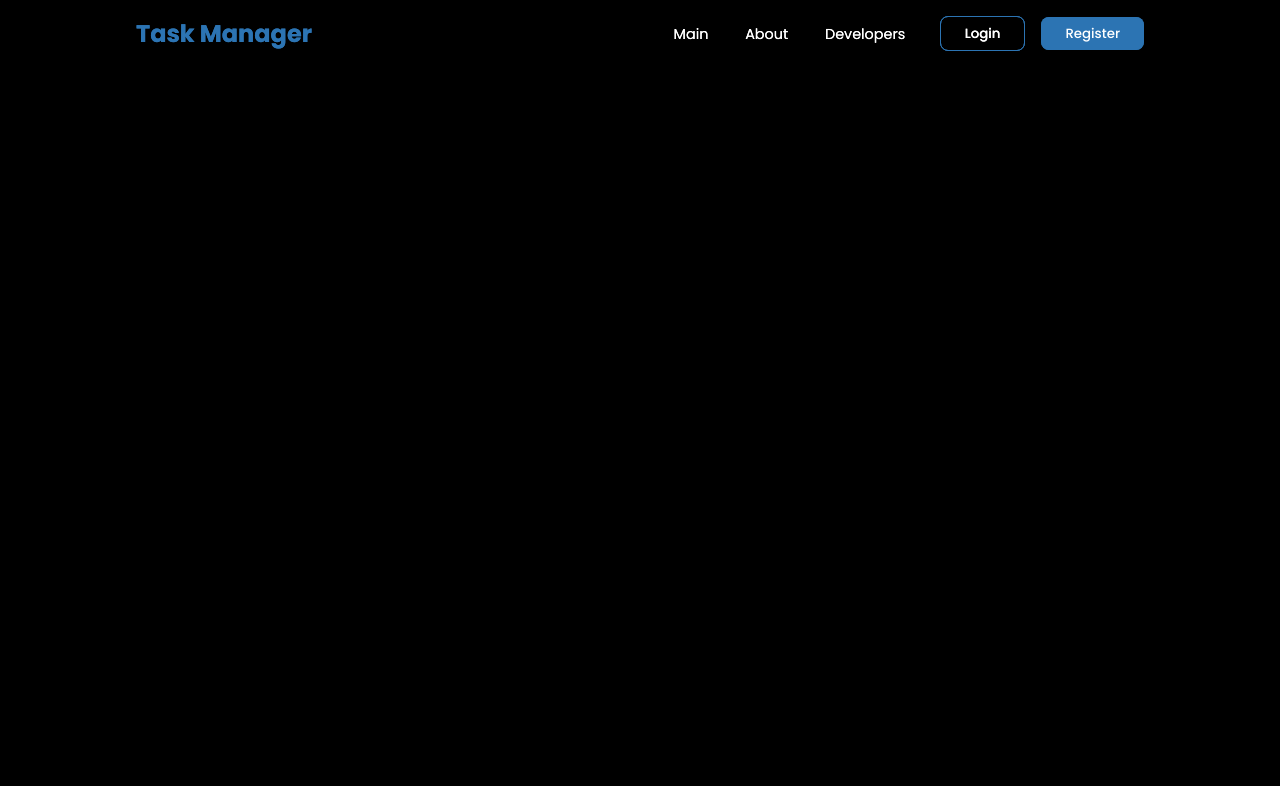
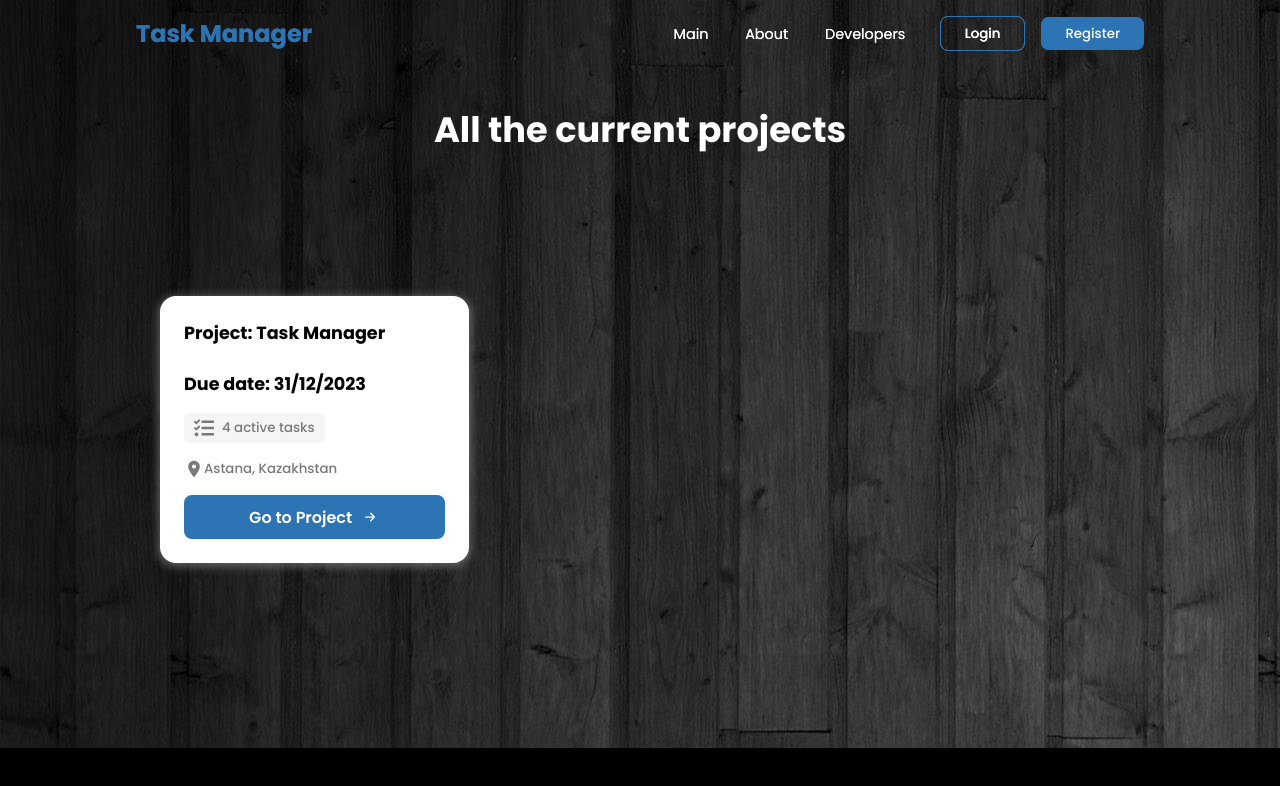
Before and after one commit to SultokTheF/TaskManager, a React (Create React App) app in the folder client/: page /projects in a window 1280 px wide. Shown: the top 786 px of the page. Built offline with nearby package versions, Linux system fonts and the light colour scheme.

Commit message:
ProjectList page implemented

```diff
--- a/client/src/App.tsx
+++ b/client/src/App.tsx
@@ -7,8 +7,12 @@ import Navbar from "./components/layout/Navbar/Navbar";
 
 // Pages
 import MainPage from "./pages/MainPage";
+
 import LoginPage from "./pages/LoginPage";
 import RegisterPage from "./pages/RegisterPage";
+
+import ProjectListPage from "./pages/ProjectListPage";
+
 
 
 
@@ -22,6 +26,7 @@ const App: React.FC = () => {
         <Route path="/" element={ <MainPage/>} />
         <Route path="/login" element={ <LoginPage/>} />
         <Route path="/register" element={ <RegisterPage/>} />
+        <Route path="/projects" element={ <ProjectListPage/>} />
       </Routes>
     </>
     </>
--- /dev/null
+++ b/client/src/components/layout/ProjectCard/ProjectCard.css
@@ -0,0 +1,53 @@
+.offer .secContainter .mainContent .singleOffer .offerBody {
+  padding: 1rem;
+}
+.offer .secContainter .mainContent .singleOffer .offerBody .price {
+  justify-content: space-between;
+}
+.offer .secContainter .mainContent .singleOffer .offerBody .price h4 {
+  color: var(--blackColor);
+  font-size: 1.1rem;
+  font-weight: 700;
+}
+.offer .secContainter .mainContent .singleOffer .offerBody .price .status {
+  padding: 5px 10px;
+  color: var(--HoverColor);
+  background: var(--greyBg);
+  border-radius: 3rem;
+  font-size: 10px;
+  font-weight: 600;
+}
+.offer .secContainter .mainContent .singleOffer .offerBody .amenities {
+  width: 100%;
+  flex-wrap: wrap;
+  justify-content: flex-start;
+  padding: 1rem 0;
+  gap: 0.5rem;
+}
+.offer .secContainter .mainContent .singleOffer .offerBody .amenities .singleAmenity {
+  padding: 5px 10px;
+  border-radius: 5px;
+  background: var(--greyBg);
+  gap: 0.5rem;
+}
+.offer .secContainter .mainContent .singleOffer .offerBody .btn {
+  margin-top: 1rem;
+  width: 100%;
+  text-align: center;
+  justify-content: center;
+  padding: 0.6rem;
+  color: var(--whiteColor);
+  font-weight: 600;
+  gap: 0.5rem;
+}
+
+.offer .secContainter .mainContent .singleOffer .offerBody .btn:hover {
+  box-shadow: 0 2px 8px 2px var( --blackColor );;
+}
+
+.offer .secContainter .mainContent .singleOffer .offerBody .btn .icon {
+  color: var(--whiteColor);
+}
+.offer .secContainter .mainContent .singleOffer:hover {
+  transform: translateY(-14px);
+}/*# sourceMappingURL=offer.css.map */
--- /dev/null
+++ b/client/src/components/layout/ProjectCard/ProjectCard.tsx
@@ -0,0 +1,49 @@
+import React, {useEffect} from 'react'
+
+import './ProjectCard.css';
+
+import {BsArrowRightShort} from 'react-icons/bs'
+import {MdLocationOn} from 'react-icons/md'
+import { FaTasks } from "react-icons/fa";
+
+// Import Aos ======================>
+import Aos from 'aos'
+import 'aos/dist/aos.css'
+
+const ProjectCard: React.FC = () => {
+    useEffect(()=>{
+        Aos.init({duration: 2000})
+    }, [])
+
+    return (
+        <>
+            <div data-aos="fade-up" data-aos-duration="3000" className="singleOffer">
+                <div className="offerBody">
+                    <div className="price">
+                        <h4>
+                            Project: Task Manager
+                        </h4> <br />
+                        <h4>
+                            Due date: 31/12/2023
+                        </h4>
+                    </div>
+
+                    <div className="amenities flex">
+                        <div className="singleAmenity flex">
+                            <FaTasks className="icon"/>
+                            <small>4 active tasks</small>
+                        </div>
+                    </div>
+
+                    <div className="location flex">
+                        <MdLocationOn className="icon"/>
+                        <small>Astana, Kazakhstan</small>
+                    </div>
+                    <a className='btn flex' href={`/task/1`}>Go to Project <BsArrowRightShort className='icon'/></a>
+                </div>
+            </div>
+        </>
+    );
+}
+
+export default ProjectCard;
--- a/client/src/modules/product/components/Home/Home.tsx
+++ b/client/src/modules/product/components/Home/Home.tsx
@@ -19,7 +19,7 @@ const Home: React.FC = () => {
             Manage your projects with us!
           </p>
           <button data-aos="fade-up" data-aos-duration="3000" className="btn">
-            <a href="/field">Start</a>
+            <a href="/projects">Start</a>
           </button>
         </div>
       </div>
--- /dev/null
+++ b/client/src/modules/projects/assets/styles/ProjectList.css
@@ -0,0 +1,51 @@
+.offer .secContainter .mainContent {
+  min-height: 55vh;
+  gap: 1rem;
+}
+.offer .secContainter .secIntro .secTitle {
+  margin-top: 5%;
+  color: var(--whiteColor);
+}
+
+.offer .secContainter .mainContent .singleOffer {
+  background: var(--whiteColor);
+  border-radius: 1rem;
+  overflow: hidden;
+  padding: 0.5rem;
+  box-shadow: 0 2px 8px 2px rgba(178, 178, 178, 0.45);
+}
+.offer .secContainter .mainContent .singleOffer .icon {
+  font-size: 20px;
+  color: var(--textColor);
+}
+.offer .secContainter .mainContent .singleOffer small {
+  font-weight: 500;
+  color: var(--textColor);
+}
+.offer .secContainter .mainContent .singleOffer .destImage {
+  position: relative;
+  height: 200px;
+  width: 100%;
+  border-radius: 1rem;
+  overflow: hidden;
+}
+.offer .secContainter .mainContent .singleOffer .destImage img {
+  height: 100%;
+  width: 100%;
+}
+.offer .secContainter .mainContent .singleOffer .destImage .discount {
+  position: absolute;
+  top: 10px;
+  right: 10px;
+  padding: 5px 10px;
+  background: var(--PrimaryColor);
+  color: var(--whiteColor);
+  border-radius: 3rem;
+  font-size: 10px;
+  font-weight: 500;
+}
+
+.project-list {
+  height: 100%;
+  background: url("../images/auth_back.jpeg");
+}
--- /dev/null
+++ b/client/src/modules/projects/components/ProjectList.tsx
@@ -0,0 +1,31 @@
+import React, { useState, useEffect } from 'react';
+
+import '../assets/styles/ProjectList.css';
+
+import ProjectCard from '../../../components/layout/ProjectCard/ProjectCard';
+
+const ProjectList: React.FC = () => {
+return (
+<>
+    <div className='project-list'>
+        <section className='offer section container'>
+            <div className="secContainter">
+                <div className="secIntro">
+                    <h2 className='secTitle'>
+                        All the current projects
+                    </h2>
+                </div>
+
+                <div className="mainContent grid">
+                    <ProjectCard/>
+                </div>
+                <br />
+                <br />
+            </div>
+        </section>
+    </div>
+</>
+);
+}
+
+export default ProjectList;
--- /dev/null
+++ b/client/src/modules/projects/index.ts
@@ -0,0 +1,3 @@
+import ProjectList from "./components/ProjectList";
+
+export { ProjectList };
--- /dev/null
+++ b/client/src/pages/ProjectListPage.tsx
@@ -0,0 +1,13 @@
+import React from "react";
+
+import { ProjectList } from "../modules/projects";
+
+const ProjectListPage: React.FC = () => {
+    return (
+        <>
+            <ProjectList/>
+        </>
+    );
+}
+
+export default ProjectListPage;
```
Also changed, not shown: client/src/assets/images/auth_back.jpeg (added), client/src/components/layout/Navbar/Navbar.css (indentation only), client/src/modules/projects/assets/images/auth_back.jpeg (added).
